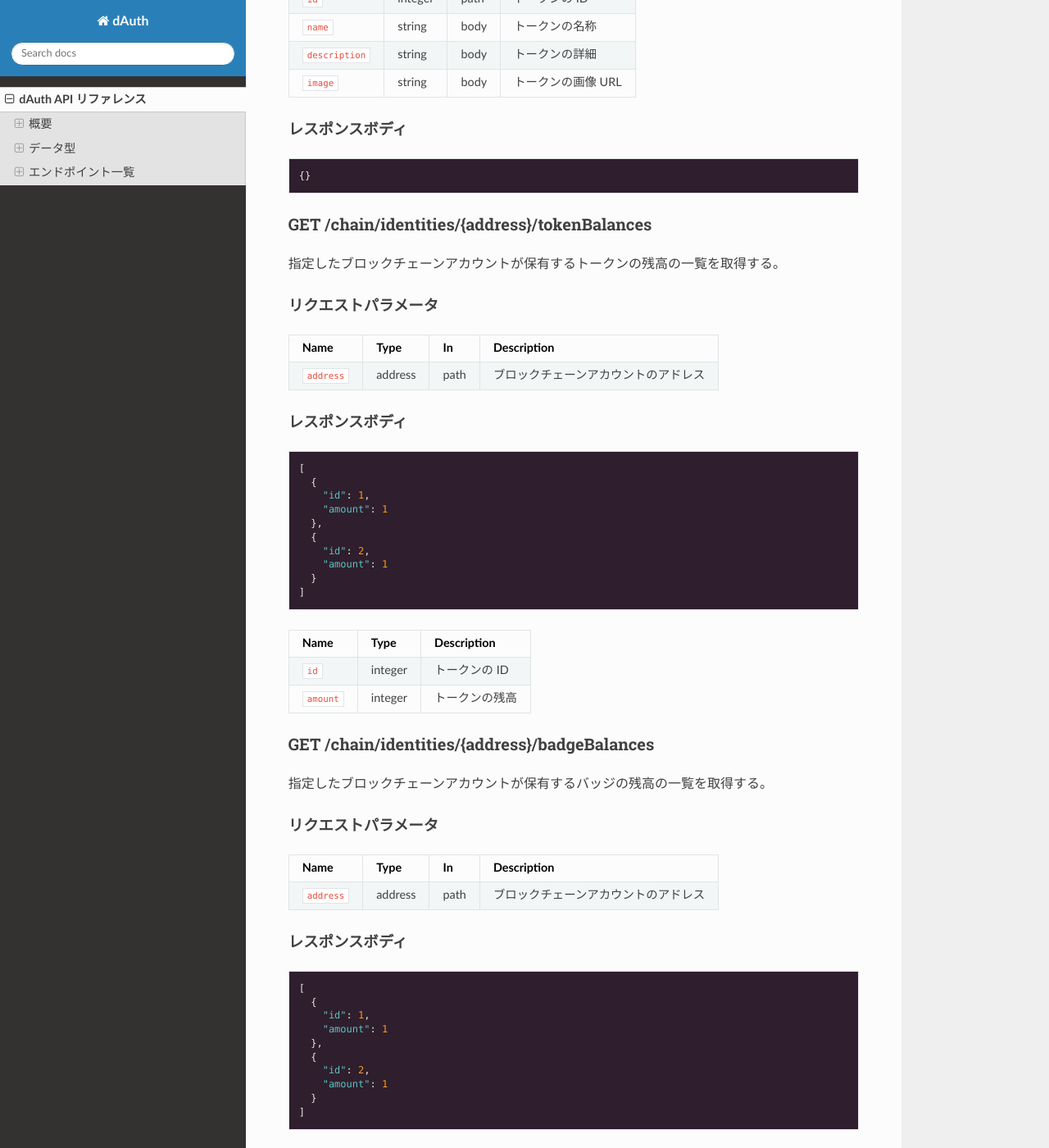
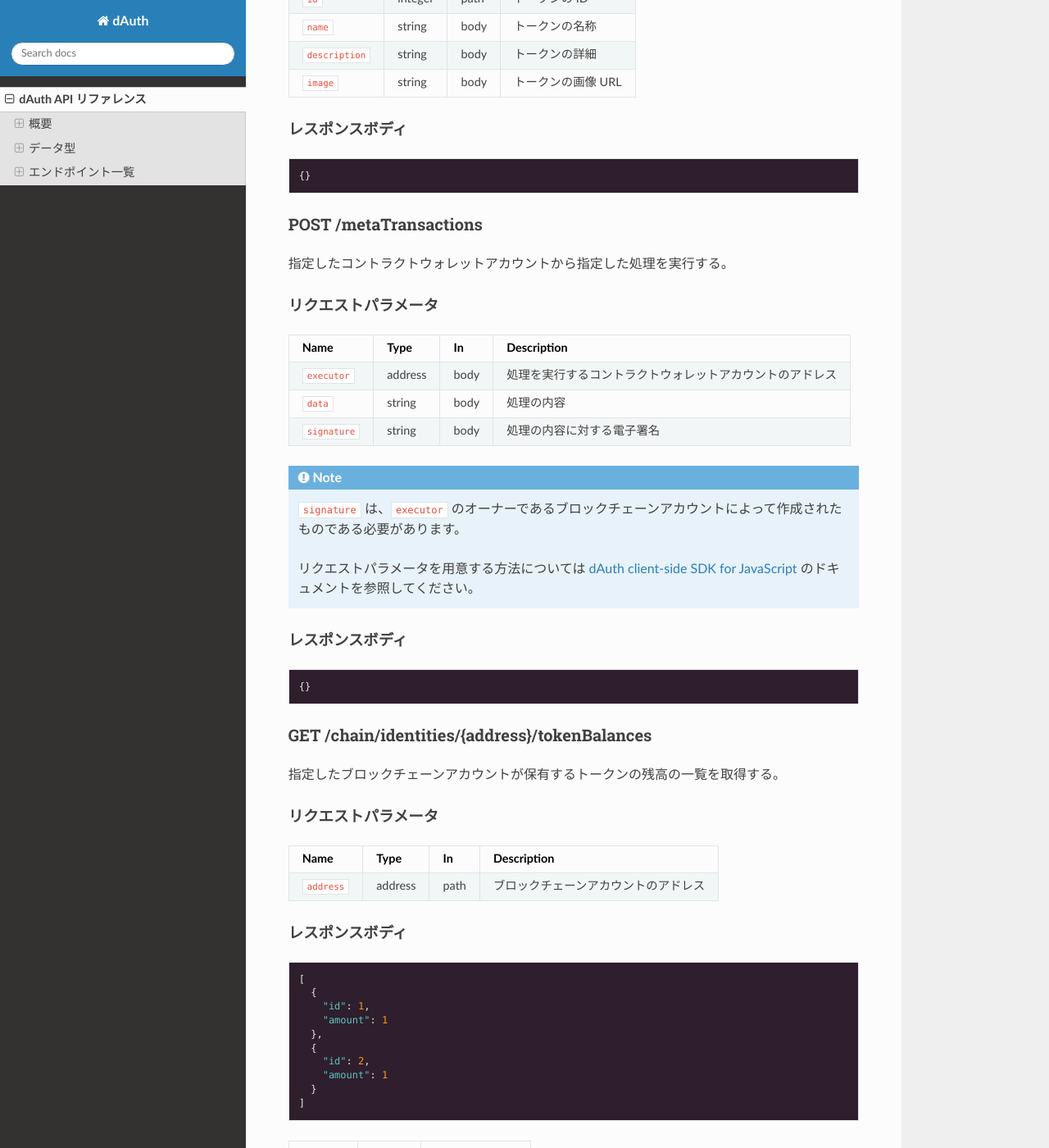
Before and after one commit to SIVIRA/unwallet-ent-dev-documents, a Sphinx documentation site: the page built from docs/dauth-api.rst, in a window 1280 px wide and 1400 px high, scrolled down 5213 px. Shown: the whole window at 82% size. Built offline with Sphinx 7.4.7 and the Read the Docs theme 2.0.0, drawn with Linux system fonts in a browser that asks for light colours.

Commit message:
write about POST /metaTransactions

```diff
--- a/docs/dauth-api.rst
+++ b/docs/dauth-api.rst
@@ -247,6 +247,35 @@ Name            Type    In   Description
 
     {}
 
+POST /metaTransactions
+----------------------
+
+指定したコントラクトウォレットアカウントから指定した処理を実行する。
+
+リクエストパラメータ
+^^^^^^^^^^^^^^^^^^^^
+
+=============== ======= ==== ===========
+Name            Type    In   Description
+=============== ======= ==== ===========
+``executor``    address body 処理を実行するコントラクトウォレットアカウントのアドレス
+``data``        string  body 処理の内容
+``signature``   string  body 処理の内容に対する電子署名
+=============== ======= ==== ===========
+
+.. note::
+
+    ``signature`` は、``executor`` のオーナーであるブロックチェーンアカウントによって作成されたものである必要があります。
+
+    リクエストパラメータを用意する方法については `dAuth client-side SDK for JavaScript`_ のドキュメントを参照してください。
+
+レスポンスボディ
+^^^^^^^^^^^^^^^^
+
+.. code-block:: json
+
+    {}
+
 GET /chain/identities/{address}/tokenBalances
 ---------------------------------------------
 
@@ -321,4 +350,5 @@ Name       Type    Description
 ``amount`` integer バッジ残高
 ========== ======= ===========
 
+.. _dAuth client-side SDK for JavaScript: https://github.com/SIVIRA/dauth-client-sdk-js
 .. _ERC55: https://github.com/ethereum/EIPs/blob/master/EIPS/eip-55.md
```
